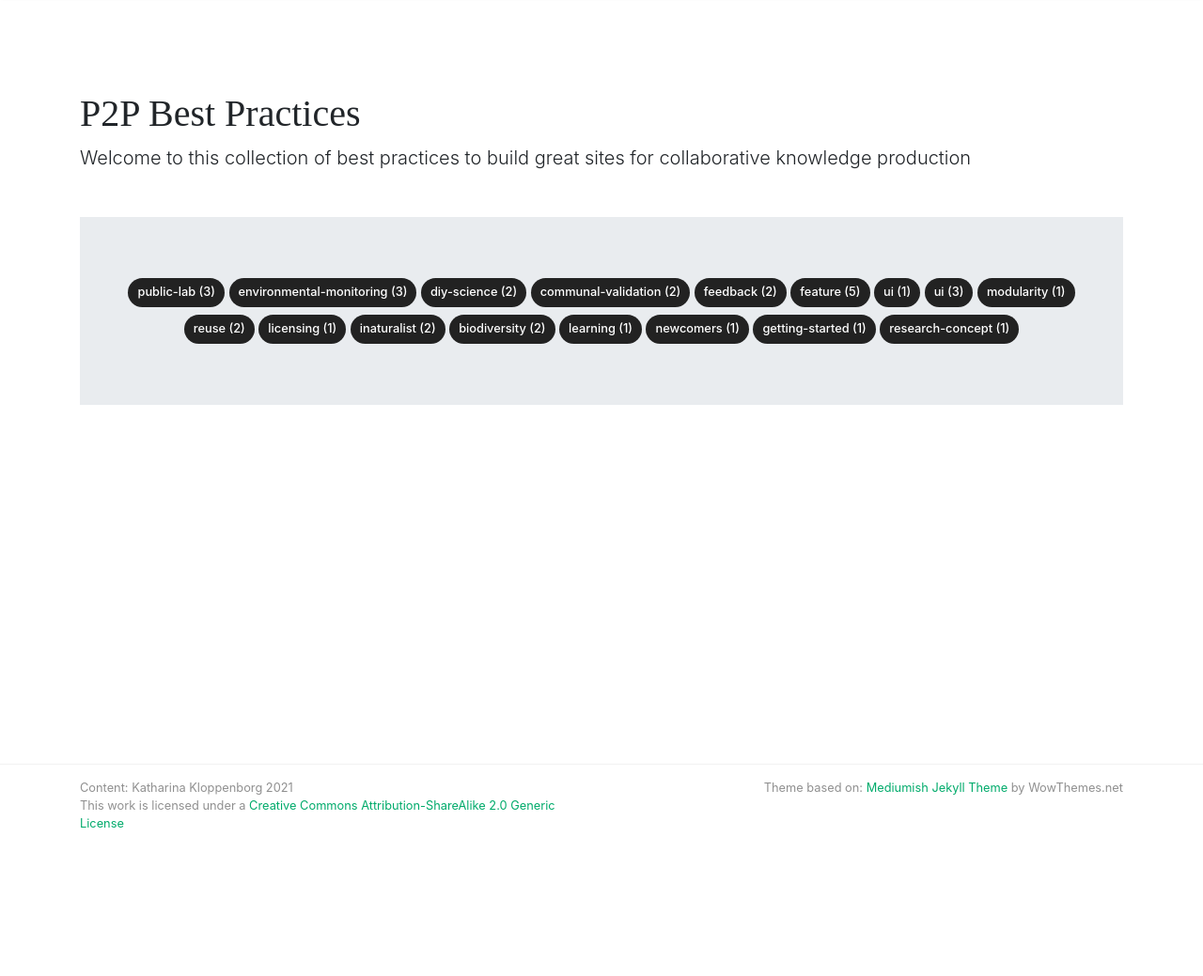
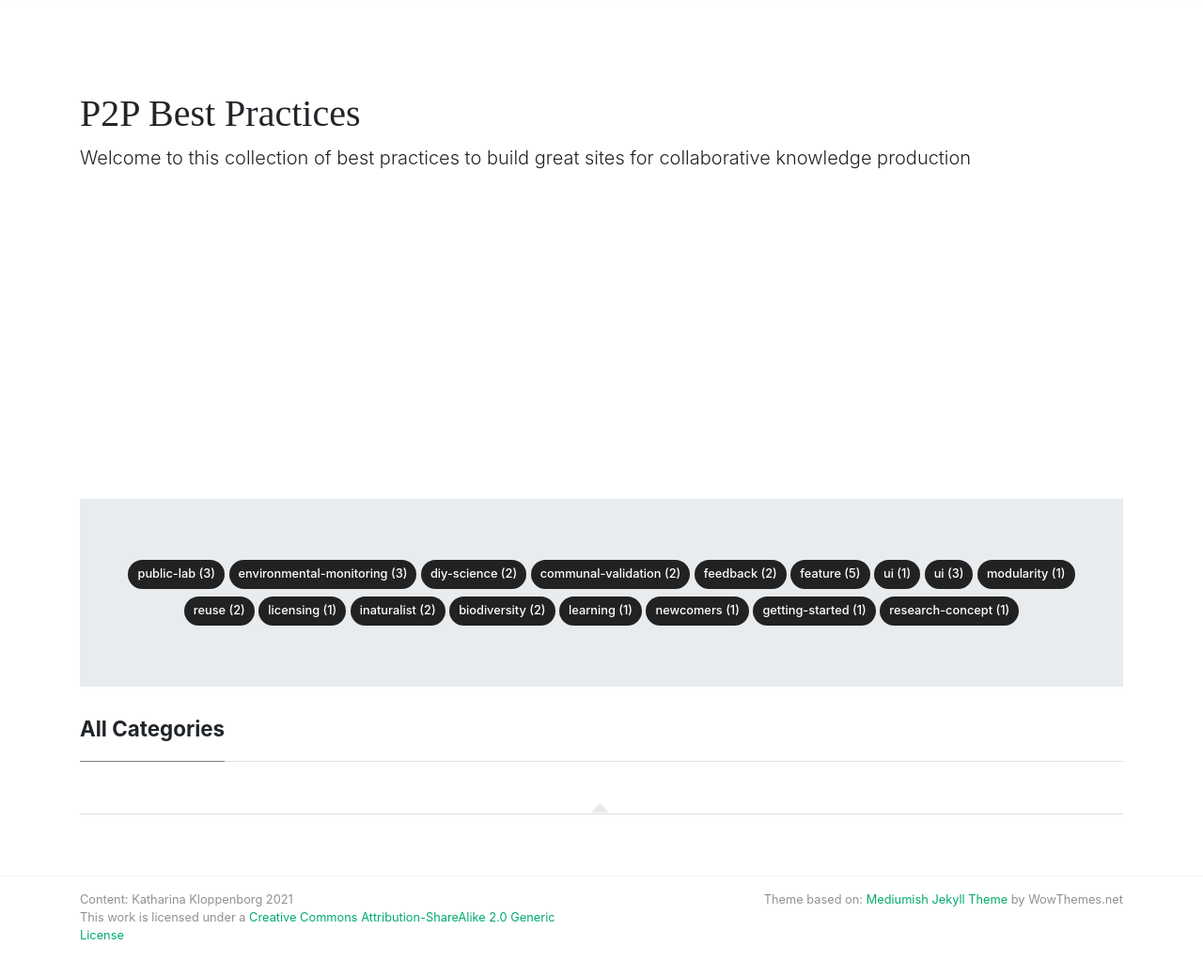
Before and after one commit to PeerProducedResearch/best-practices, a Jekyll site: the page built from _pages/tags.md, in a window 1280 px wide and 1079 px high. Shown: the top 1039 px of the window at 94% size. Built offline with Jekyll 4.4.1, drawn with Linux system fonts in a browser that asks for light colours; nearby versions of some CDN libraries; some web fonts are replaced.

Commit message:
Update default.html

```diff
--- a/_layouts/default.html
+++ b/_layouts/default.html
@@ -109,6 +109,12 @@ ga('send', 'pageview');
     </p>
 </div>
 
+<!-- Content
+================================================== -->
+<div class="main-content">
+    {{ content }}
+</div>
+
 <!-- Categories Jumbotron
 ================================================== -->
 <div class="jumbotron fortags">
@@ -129,10 +135,35 @@ ga('send', 'pageview');
 	</div>
 </div>
 
-<!-- Content
+<!-- Posts Index
 ================================================== -->
-<div class="main-content">
-    {{ content }}
+<section class="recent-posts">
+
+    <div class="section-title">
+
+        <h2><span>All Categories</span></h2>
+
+    </div>
+
+    <div class="row listrecent">
+
+        {% for post in paginator.posts %}
+
+        {% include postbox.html %}
+
+        {% endfor %}
+
+    </div>
+
+</section>
+
+<!-- Pagination
+================================================== -->
+<div class="bottompagination">
+<div class="pointerup"><i class="fa fa-caret-up"></i></div>
+<span class="navigation" role="navigation">
+    {% include pagination.html %}
+</span>
 </div>
 
 <!-- {% if site.mailchimp-list %}
```
